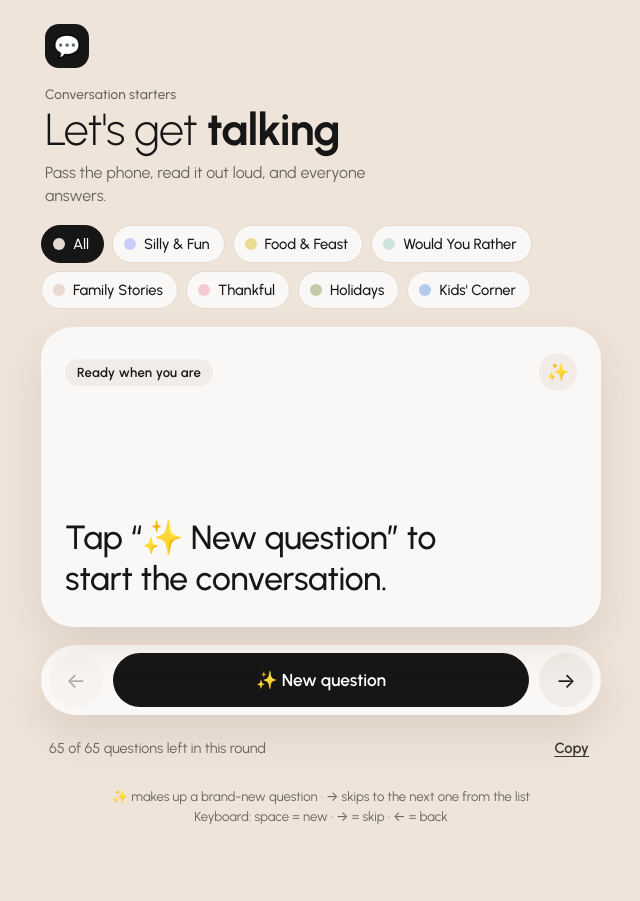
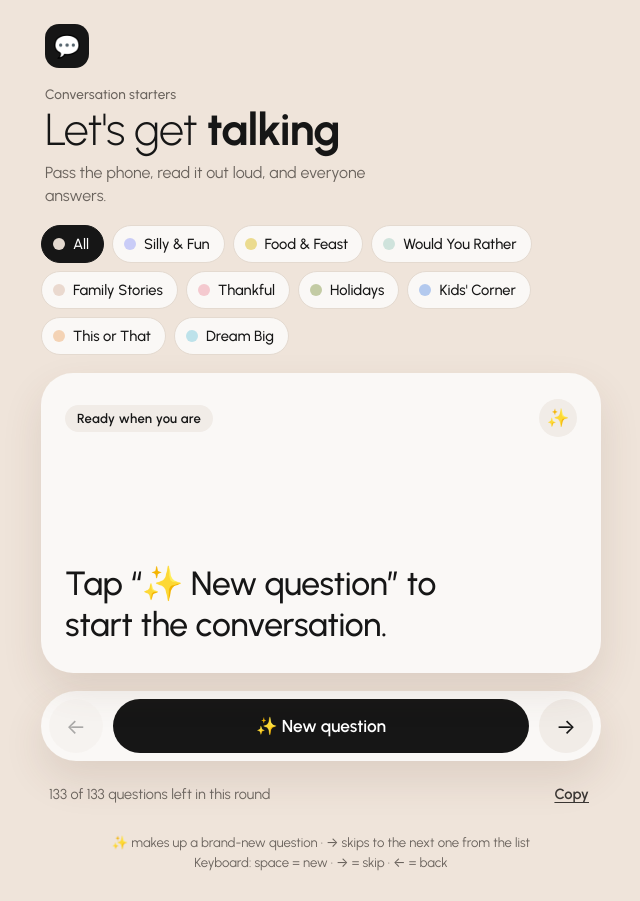
Before and after one commit to mklaer86-create/Table-talk, a plain HTML site: page index.html in a window 1280 px wide. Shown: the whole page, without its empty margins (319-959 px from the left). Before the commit the page ends 855 px from the top, so only its background shows below. Drawn offline with Linux system fonts and the light colour scheme.

Commit message:
More questions: This or That and Dream Big categories, 133 total
- 68 new hand-written questions across all categories
- Two new categories with their own pastels (peach, aqua)
- 10 new generator patterns (trips, two-choice picks, new skills)

Co-Authored-By: Claude Opus 5.5 <noreply@anthropic.com>
Claude-Session: https://claude.ai/code/session_01TzqKXn6EJhzkfHAhiPnPLX

```diff
--- a/index.html
+++ b/index.html
@@ -25,7 +25,7 @@
     --radius-xl: 32px; --radius-lg: 24px; --radius-pill: 999px;
     /* category pastels (cards stay light in both modes, so text on them is always --cat-ink) */
     --lavender: #C9CCF7; --butter: #EBDB8F; --mint: #CFE3DC; --blush: #EAD9CF;
-    --rose: #F4C9CF; --sage: #C3CBA4; --sky: #B3C9EE; --cat-ink: #161616;
+    --rose: #F4C9CF; --sage: #C3CBA4; --sky: #B3C9EE; --peach: #F4D3B5; --aqua: #BDE2EA; --cat-ink: #161616;
   }
   @media (prefers-color-scheme: dark) {
     :root:not([data-theme="light"]) {
@@ -136,7 +136,15 @@ const QUESTIONS = {
     "What would you name a pet goldfish?",
     "What's your go-to dance move?",
     "If you could swap lives with a cartoon character for a day, who?",
-    "What's the funniest word you know?"
+    "What's the funniest word you know?",
+    "What's the most random thing you've ever found in your pocket?",
+    "If you were a cereal, what would you be called?",
+    "What's your best impression of someone famous? (Try it!)",
+    "If you had to wear one outfit forever, what would it be?",
+    "What emoji do you use the most?",
+    "If you could make any animal tiny enough to be a pet, which one?",
+    "What would your autobiography be called?",
+    "What's the silliest thing that ever made you laugh until you cried?"
   ],
   "Food & Feast": [
     "What's a dish you could eat every single week?",
@@ -148,7 +156,13 @@ const QUESTIONS = {
     "What's your favorite holiday smell?",
     "Who in your family makes the best dessert?",
     "What's the most unusual food your family eats on holidays?",
-    "Breakfast for dinner: yes or no?"
+    "Breakfast for dinner: yes or no?",
+    "What's the best thing you know how to cook?",
+    "If you opened a restaurant, what would be on the menu?",
+    "What food did you refuse to eat as a kid but love now?",
+    "What's the best snack for a road trip?",
+    "What's the fanciest meal you've ever had?",
+    "If you could only have one dessert for the rest of your life, what is it?"
   ],
   "Would You Rather": [
     "Would you rather have dinner on a beach or in a snowy cabin?",
@@ -160,7 +174,15 @@ const QUESTIONS = {
     "Would you rather be able to fly or be invisible?",
     "Would you rather always have to sing or always have to dance?",
     "Would you rather eat pie for breakfast or pancakes for dinner?",
-    "Would you rather have a robot chef or a robot that does dishes?"
+    "Would you rather have a robot chef or a robot that does dishes?",
+    "Would you rather visit the past or the future?",
+    "Would you rather live by the ocean or in the mountains?",
+    "Would you rather have a pet that talks or a pet that flies?",
+    "Would you rather be really good at singing or really good at dancing?",
+    "Would you rather explore a jungle or a desert?",
+    "Would you rather never have to sleep or never have to eat?",
+    "Would you rather be the funniest person in the room or the smartest?",
+    "Would you rather have a giant library or a giant game room?"
   ],
   "Family Stories": [
     "What's a funny story your family always tells at holidays?",
@@ -170,7 +192,13 @@ const QUESTIONS = {
     "What's one thing your family is known for?",
     "What did your grandparents do for fun as kids?",
     "What's a family tradition you love?",
-    "What's the funniest thing that ever happened at a family dinner?"
+    "What's the funniest thing that ever happened at a family dinner?",
+    "What's the first house or apartment you remember living in?",
+    "What's a saying someone in your family always repeats?",
+    "Who in your family is most like you?",
+    "What's a family recipe you hope never gets lost?",
+    "What was a typical Saturday like when you were growing up?",
+    "What's the best gift a family member ever gave you?"
   ],
   "Thankful": [
     "What's one small thing that made you smile this year?",
@@ -178,7 +206,11 @@ const QUESTIONS = {
     "What's a simple everyday thing you're grateful for?",
     "What's your favorite memory from this year?",
     "What's something you learned this year that you're glad you know?",
-    "What's a place you're thankful you got to visit?"
+    "What's a place you're thankful you got to visit?",
+    "Who always knows how to cheer you up?",
+    "What's a song that always puts you in a good mood?",
+    "What's a lesson someone taught you that you still use?",
+    "What's the best part of your everyday routine?"
   ],
   "Holidays": [
     "What's your must-have Thanksgiving dish?",
@@ -191,7 +223,11 @@ const QUESTIONS = {
     "What's your favorite holiday movie?",
     "What's the best holiday decoration you've ever seen?",
     "What's your dream birthday party?",
-    "What's one thing you want to try in the new year?"
+    "What's one thing you want to try in the new year?",
+    "What's the best homemade gift you've ever received?",
+    "Do you open presents on the eve or the morning?",
+    "What's your favorite holiday song?",
+    "What's a holiday food you only eat once a year?"
   ],
   "Kids' Corner": [
     "If you were a food, what would you be?",
@@ -201,7 +237,43 @@ const QUESTIONS = {
     "What animal would you be for a day?",
     "If your pet could talk, what would it say?",
     "If your toys came to life, which one would you hang out with?",
-    "If you could make one rule for the whole world, what would it be?"
+    "If you could make one rule for the whole world, what would it be?",
+    "If you could have any animal as a pet, what would it be?",
+    "What's the best thing that happened to you this week?",
+    "If you could be any cartoon character, who would you be?",
+    "What would you build if you had a million building blocks?",
+    "What's your favorite game to play at recess?",
+    "If you could fly anywhere, where would you go first?",
+    "What's something you're really good at?",
+    "If you could have any job for one day, what would it be?"
+  ],
+  "This or That": [
+    "Beach or mountains?",
+    "Cats or dogs?",
+    "Sunrise or sunset?",
+    "Books or movies?",
+    "Sweet or salty?",
+    "Early bird or night owl?",
+    "Summer or winter?",
+    "City or countryside?",
+    "Board games or video games?",
+    "Camping or a fancy hotel?",
+    "Coffee or hot chocolate?",
+    "Pancakes or waffles?",
+    "Texting or calling?",
+    "Roller coasters or the carousel?"
+  ],
+  "Dream Big": [
+    "If you could travel anywhere in the world tomorrow, where would you go?",
+    "What's one thing on your bucket list?",
+    "If you could learn any skill overnight, what would it be?",
+    "If you could meet anyone from history, who would it be?",
+    "What would your dream house have in it?",
+    "If you could invent something, what would it do?",
+    "If you could live in any book or movie world, which one?",
+    "What's a place you've always wanted to see in person?",
+    "If you could have any job in the world for a year, what would it be?",
+    "What's something you want to learn this year?"
   ]
 };
 
@@ -225,6 +297,9 @@ const G = {
   memory: ["a car ride","a holiday dinner","a family pet","a vacation","a birthday party","a snow day","a kitchen mishap","a camping trip","a wedding","a family game night"],
   favorite: ["song","meal","book","trip","surprise","movie","game","day","holiday tradition","outfit"],
   kindness: ["making you laugh","the best hugs","good advice","amazing cooking","always showing up","teaching you something","being patient with you"],
+  pair: [["beach","mountains"],["cats","dogs"],["sunrise","sunset"],["books","movies"],["sweet","salty"],["summer","winter"],["the city","the countryside"],["board games","video games"],["camping","a hotel"],["pancakes","waffles"],["pizza","burgers"],["rain","snow"],["comedies","cartoons"],["the zoo","the aquarium"]],
+  dest: ["Paris","Japan","a national park","Australia","Italy","Iceland","New York City","Hawaii","Egypt","the Grand Canyon","Antarctica","Brazil"],
+  talent: ["play the piano","speak Spanish","paint","surf","juggle","bake bread","do magic tricks","play the guitar","ice skate","build a robot"],
   season: ["fall","winter","spring","summer","the holidays","this past year"],
 };
 const TEMPLATES = [
@@ -263,6 +338,16 @@ const TEMPLATES = [
   { cats: ["Holidays","Food & Feast"], make: () => { const f = pick(G.feast); return `${f[0].toUpperCase()}${f.slice(1)}: love it or skip it?`; } },
   { cats: ["Holidays","Thankful"], make: () => `What's a memory from ${pick(G.holiday)} you're thankful for?` },
   { cats: ["Holidays","Kids' Corner"], make: () => `If you could invent a new tradition for ${pick(G.holiday)}, what would it be?` },
+  { cats: ["This or That"], make: () => { const [a, b] = pick(G.pair); return `${a[0].toUpperCase()}${a.slice(1)} or ${b}?`; } },
+  { cats: ["This or That"], make: () => { const [a, b] = pick(G.pair); return `Team ${a} or team ${b}, and why?`; } },
+  { cats: ["This or That","Family Stories"], make: () => { const [a, b] = pick(G.pair); return `Would your family pick ${a} or ${b}?`; } },
+  { cats: ["This or That","Food & Feast"], make: () => { const [a, b] = two(G.food); return `${a[0].toUpperCase()}${a.slice(1)} or ${b}?`; } },
+  { cats: ["This or That","Dream Big"], make: () => { const [a, b] = two(G.dest); return `A trip to ${a} or ${b}?`; } },
+  { cats: ["Dream Big"], make: () => `If you could fly to ${pick(G.dest)} tomorrow, what's the first thing you'd do?` },
+  { cats: ["Dream Big","Family Stories"], make: () => `If you won a trip to ${pick(G.dest)}, which two people here would you bring?` },
+  { cats: ["Dream Big","Kids' Corner"], make: () => `If you could learn to ${pick(G.talent)} overnight, what would you do first?` },
+  { cats: ["Dream Big","Would You Rather"], make: () => { const [a, b] = two(G.talent); return `Would you rather learn to ${a} or ${b}?`; } },
+  { cats: ["Dream Big"], make: () => `What would a perfect day in ${pick(G.dest)} look like?` },
 ];
 function generate() {
   const pool = TEMPLATES.filter(t => t.cats.some(c => active.has(c)));
@@ -284,6 +369,7 @@ const chips = $("chips");
 const STYLE = {
   "Silly & Fun": ["--lavender", "🤪"], "Food & Feast": ["--butter", "🍕"], "Would You Rather": ["--mint", "🤔"],
   "Family Stories": ["--blush", "🏡"], "Thankful": ["--rose", "💛"], "Holidays": ["--sage", "🎉"], "Kids' Corner": ["--sky", "🧸"],
+  "This or That": ["--peach", "⚖️"], "Dream Big": ["--aqua", "🌍"],
 };
 const styleOf = c => STYLE[c] || ["--surface", "💬"];
 
```
